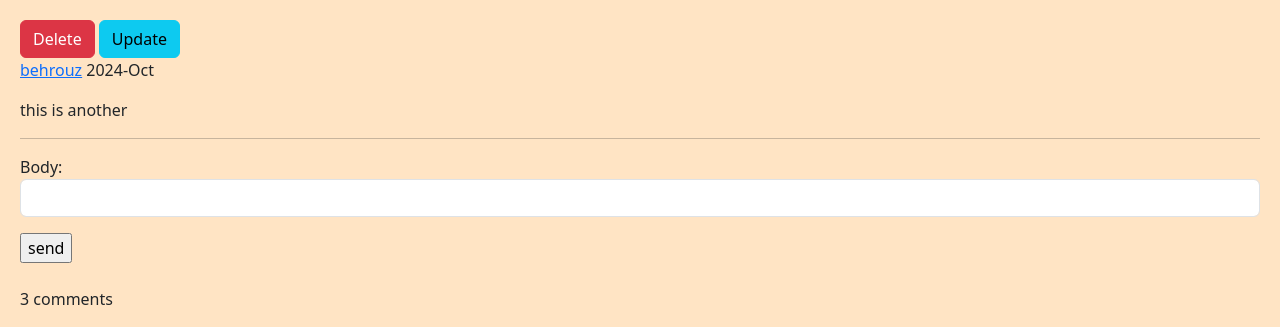
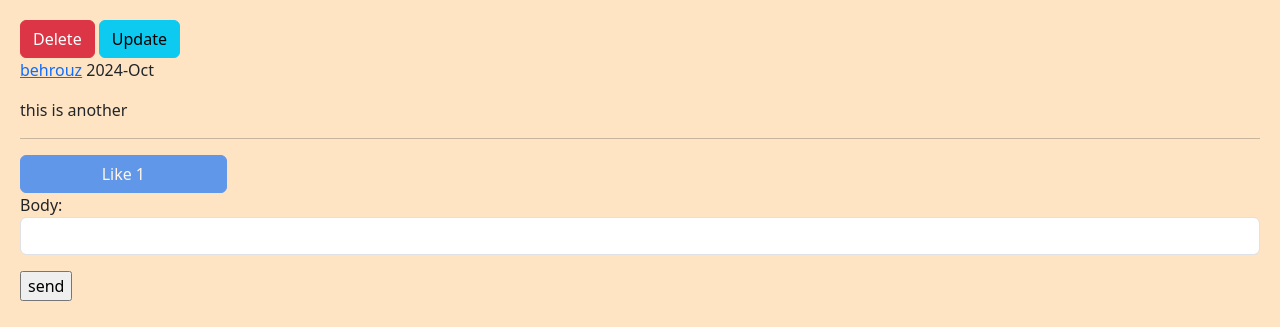
Before and after one commit to Bsh-1996/Django_Mid, a Django app: a page that uses A/home/templates/home/detail.html in a window 1280 px wide. Shown: the part 56-383 px from the top of the page. Run offline with Django 4.2, Linux system fonts and the light colour scheme; a user stored in the database is signed in; data comes from the database, SQL or seed files in the repository; both versions use the stored data as it was after the commit.

Commit message:
like models

```diff
--- a/A/home/admin.py
+++ b/A/home/admin.py
@@ -1,5 +1,5 @@
 from django.contrib import admin
-from . models import Post , Comment
+from . models import Post , Comment, Like
 
 # Register your models here.
 
@@ -10,13 +10,13 @@ class PostAdmin(admin.ModelAdmin):
     list_filter = ('updated',)
     prepopulated_fields = {'slug': ('body',)}
     raw_id_fields = ('user',)
-
 admin.site.register(Post, PostAdmin)
 
 
 class CommentAdmin(admin.ModelAdmin):
     list_display = ('user', 'post', 'created', 'is_reply')
     raw_id_fields = ('user', 'post', 'reply')
+admin.site.register(Comment, CommentAdmin)
 
 
-admin.site.register(Comment, CommentAdmin)
+admin.site.register(Like)
--- a/A/home/models.py
+++ b/A/home/models.py
@@ -21,6 +21,14 @@ class Post(models.Model):
     def get_absolute_url(self):
         return reverse('home:post_detail', args=(self.id, self.slug))
 
+    def like_count(self):
+        return self.pvotes.count()
+
+    def user_can_like(self, user):
+        user_like = user.uvotes.filter(post = self)
+        if user_like.exists():
+            return True
+        return False
 
 class Comment(models.Model):
     user = models.ForeignKey(User, on_delete= models.CASCADE, related_name= 'ucomments')
@@ -32,3 +40,11 @@ class Comment(models.Model):
 
     def __str__(self):
         return f'{self.user} - {self.body[:30]}'
+
+
+class Like(models.Model):
+    user = models.ForeignKey(User, on_delete=models.CASCADE, related_name='uvotes')
+    post = models.ForeignKey(Post, on_delete= models.CASCADE, related_name='pvotes')
+
+    def  __str__(self):
+        return f'{self.user} liked {self.post.slug}'
--- a/A/home/templates/home/detail.html
+++ b/A/home/templates/home/detail.html
@@ -13,6 +13,9 @@
 
 
     {% if request.user.is_authenticated %}
+
+        <a href="{% url 'home:post_like' post.id %}" class="{% if can_like %}disabled {% endif %}btn btn-primary col-md-2">Like {{ post.like_count }}</a>
+
         <form action="" method="POST">
             {% csrf_token %}
             {{ form.as_p }}
@@ -22,9 +25,6 @@
     {% else %}
         <p class="alert alert-danger">only logged in users can comment</p>
     {% endif %}
-
-
-
 
 
 
@@ -49,7 +49,6 @@
             {% endif %}
 
 
-
             {% with replies=comment.rcomments.all %}
             {% for reply in replies %}
                 <p class="bg-primary p-3 m-2">{{ reply.user }} <br/> {{ reply.body }}</p>
--- a/A/home/urls.py
+++ b/A/home/urls.py
@@ -10,4 +10,5 @@ urlpatterns = [
     path('post/update/<int:post_id>/', views.PostUpdateView.as_view(), name= 'post_update'),
     path('post/create/',views.PostCreateView.as_view(), name= 'post_create'),
     path('reply/<int:post_id>/<int:comment_id>/', views.PostAddReplyView.as_view(), name='add_reply'),
+    path('like/<int:post_id>/', views.PostLikeView.as_view(), name='post_like')
 ]
--- a/A/home/views.py
+++ b/A/home/views.py
@@ -2,7 +2,7 @@ from typing import Any
 from django.shortcuts import render, redirect, get_object_or_404
 from django.http import HttpRequest, HttpResponse
 from django.views import View
-from . models import Post, Comment
+from . models import Post, Comment, Like
 from django.contrib.auth.mixins import LoginRequiredMixin
 from django.contrib import messages
 from . forms import PostCreateUpdateForm, CommentCreatreForm, ReplyCommentForm
@@ -32,10 +32,14 @@ class PostDetailView(View):
     def get(self, request, post_id, post_slug):
 
         comments = self.post_instance.pcomments.filter(is_reply = False)
+        can_like = False
+        if request.user.is_authenticated and self.post_instance.user_can_like(request.user):
+            can_like = True
         return render(request, 'home/detail.html', {
             'post': self.post_instance,
             'comments': comments, 'form': self.form_class,
-            'reply_form': self.form_class_reply
+            'reply_form': self.form_class_reply,
+            'can_like': can_like
             })
 
 
@@ -133,3 +137,15 @@ class PostAddReplyView(LoginRequiredMixin, View):
             reply.save()
             messages.success(request, 'you reply submitted', 'success')
         return redirect('home:post_detail', post.id, post.slug)
+
+
+class PostLikeView(LoginRequiredMixin, View):
+    def get(self, request, post_id):
+        post = get_object_or_404(Post, id = post_id)
+        like = Like.objects.filter(post = post, user = request.user)
+        if like.exists():
+            messages.error(request, 'you have already liked it', 'danger')
+        else:
+            Like.objects.create(post= post, user = request.user)
+            messages.success(request, 'you liked it now', 'success')
+        return redirect('home:post_detail', post.id, post.slug)
```
Also changed, not shown: A/db.sqlite3, A/home/migrations/0004_like.py (added).
